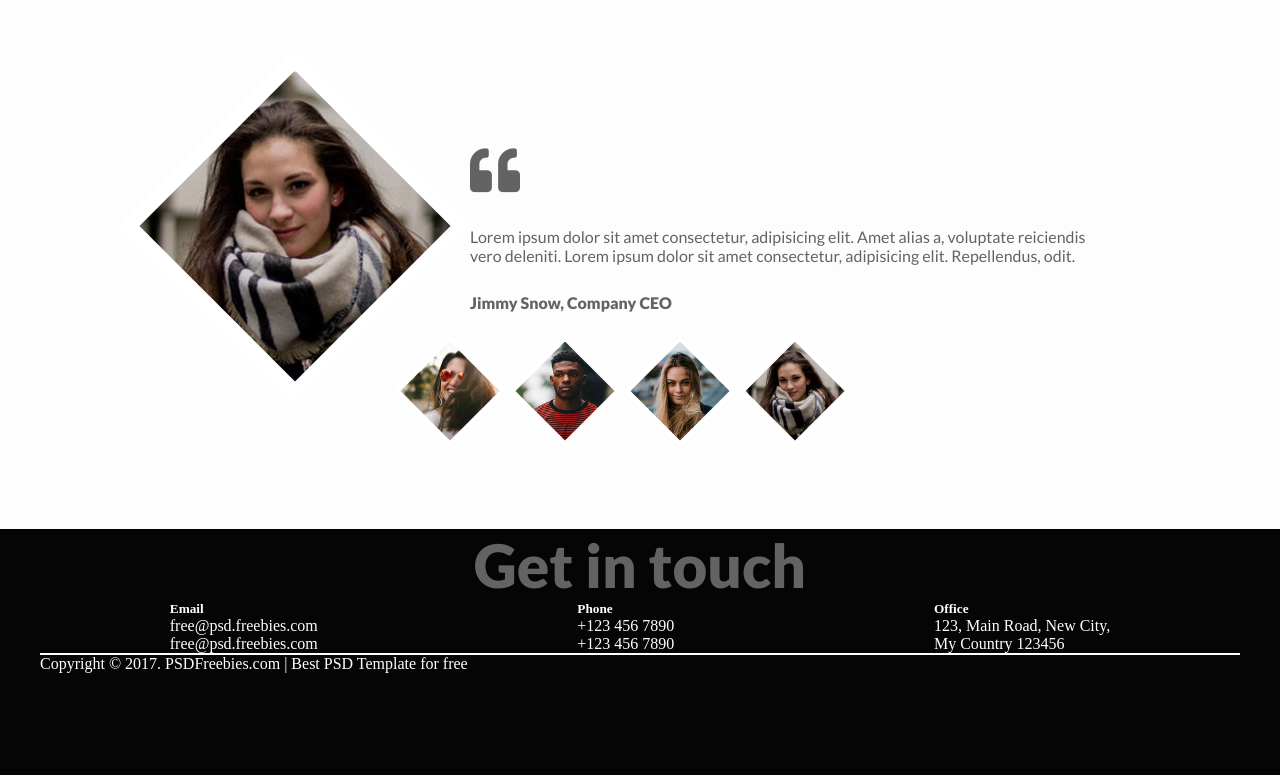
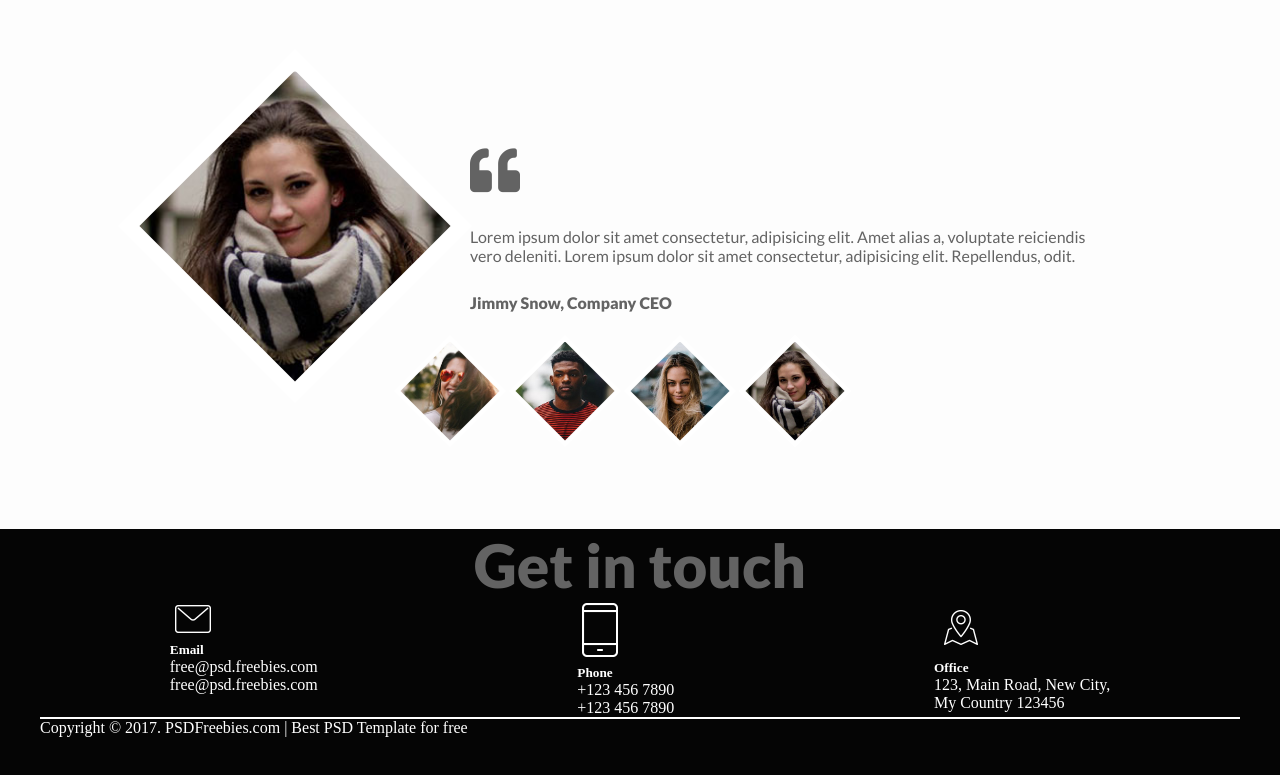
Before and after one commit to JCiechanowski93/Agency-landing-page, a website: page index.html in a window 1280 px wide. Shown: the part 3579-4354 px from the top of the page. Drawn offline with nearby package versions, Linux system fonts and the light colour scheme.

Commit message:
footer icons

```diff
--- a/index.html
+++ b/index.html
@@ -225,19 +225,19 @@
                 <h2 class="contact__title section__title">Get in touch</h2>
                 <div class="contact__content">
                     <div class="contact__details">
-                        <i class="contact__icon"></i>
+                        <img src="./images/mail-icon.png" alt="icon__mail">
                         <h5>Email</h5>
                         <p>free@psd.freebies.com</p>
                         <p>free@psd.freebies.com</p>
                     </div>
                     <div class="contact__details">
-                        <i class="contact__icon"></i>
+                        <img src="./images/phone-icon.png" alt="icon__phone">
                         <h5>Phone</h5>
                         <p>+123 456 7890</p>
                         <p>+123 456 7890</p>
                     </div>
                     <div class="contact__details">
-                        <i class="contact__icon"></i>
+                        <img src="./images/map-icon.png" alt="icon__map">
                         <h5>Office</h5>
                         <p>123, Main Road, New City,</p>
                         <p>My Country 123456</p>
```
